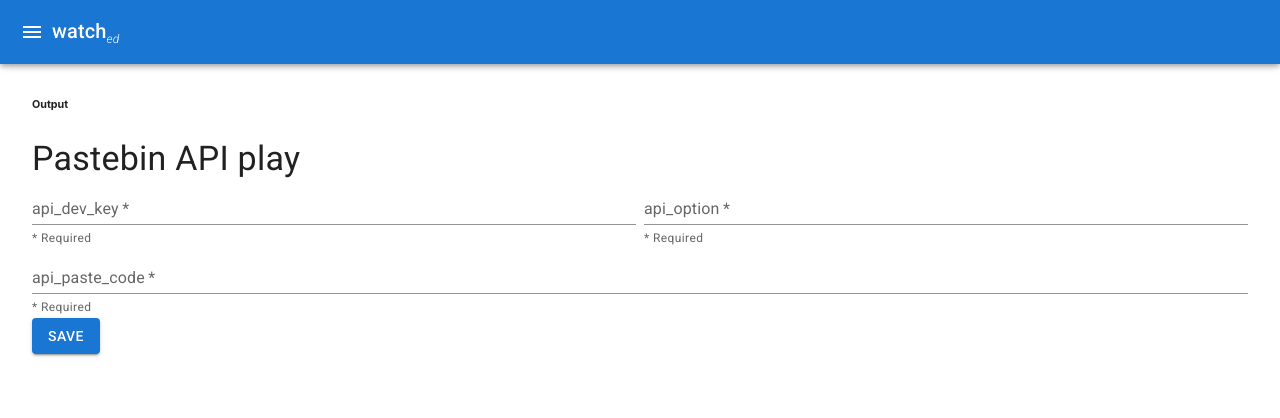
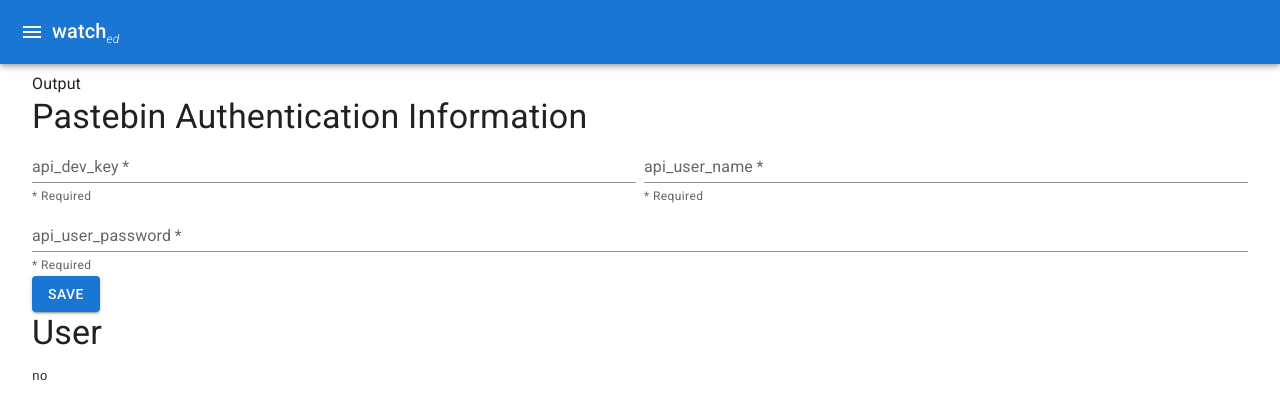
Before and after one commit to HomerJSimpson/watched, a React (Vite) app: page / in a window 1280 px wide. Shown: the top 418 px of the page. Built offline with nearby package versions, Linux system fonts and the light colour scheme; no server answers.

Commit message:
Lay groundwork for pastebin api

```diff
--- a/src/App.tsx
+++ b/src/App.tsx
@@ -33,7 +33,7 @@
       </AppBar>
       <Toolbar />
       <Paper square sx={{ px: 4, py: 1, height: "100%" }}>
-        <h6>Output</h6>
+        <Typography>Output</Typography>
         <FormGroup></FormGroup>
         <PasteBinForm></PasteBinForm>
       </Paper>
--- a/src/PasteBinForm.tsx
+++ b/src/PasteBinForm.tsx
@@ -1,27 +1,36 @@
-import React from "react";
-import Box from "@mui/material/Box";
-import TextField from "@mui/material/TextField";
-import Button from "@mui/material/Button";
-import Typography from "@mui/material/Typography";
+import React from 'react';
 
-const apiKeys = ["api_dev_key", "api_option", "api_paste_code"];
+import Box from '@mui/material/Box';
+import Button from '@mui/material/Button';
+import TextField from '@mui/material/TextField';
+import Typography from '@mui/material/Typography';
 
 function PasteBinForm() {
+  type State = { [key: string]: string };
   const [state, setState] = React.useState(
-    apiKeys.reduce((acc, e, i) => ((acc[e] = ""), acc), {})
+    JSON.parse(
+      localStorage.getItem("pbinfo") ||
+        '{"api_dev_key":"", "api_user_name":"","api_user_password":""}'
+    )
   );
+
   function saveClick(e: React.SyntheticEvent): void {
     console.log(state);
+    localStorage.setItem("pbinfo", JSON.stringify(state));
   }
+
   function onChange(e: React.ChangeEvent<HTMLInputElement>): void {
-    const update = { ...state };
-    update[e.target.id as keyof typeof apiKeys] = e.target.value;
+    type Update = { [key: string]: string };
+    const update: Update = { ...state };
+    update[e.target.id] = e.target.value;
     setState(update);
   }
+
   return (
     <>
-      <Typography variant="h4">Pastebin API play</Typography>
+      <Typography variant="h4">Pastebin Authentication Information</Typography>
       <Box
+        component="form"
         sx={{
           display: "flex",
           flexDirection: "row",
@@ -30,7 +39,7 @@
           columnGap: "8px",
         }}
       >
-        {apiKeys.map((e, i) => (
+        {Object.keys(state).map((e, i) => (
           <TextField
             id={e}
             label={e}
@@ -42,16 +51,63 @@
             onChange={onChange}
             required
             helperText="* Required"
-            sx={{ flex: "1 46%" }}
+            sx={{ flex: { xs: "1 100%", sm: "1 46%" } }}
             key={i}
+            type={e.indexOf("assword") > 0 ? "password" : ""}
           />
         ))}
       </Box>
-      <Button variant="contained" onClick={saveClick}>
-        Save
-      </Button>
+      <Box sx={{ display: "flex" }}>
+        <Button variant="contained" onClick={saveClick}>
+          Save
+        </Button>
+      </Box>
+      <Box sx={{ display: "flex", flexWrap: "wrap" }}>
+        <Typography sx={{ flex: "0 0 100%" }} variant="h4">
+          User
+        </Typography>
+        <ApiUserCode pbinfo={state}></ApiUserCode>
+      </Box>
     </>
   );
 }
 
+interface Props {
+  pbinfo: { [key: string]: string };
+}
+
+const ApiUserCode: React.FC<Props> = (props) => {
+  const [state, setState] = React.useState({ text: "no", ...props });
+  /**
+   * TODO:
+   *
+   * Flesh this out, POST, pass in pbinfo and convert to body(form)
+   * figure out the fetch or trucking switch to axios already
+   */
+  async function _fetchApiUserKey() {
+    let text;
+    try {
+      const response = await fetch("https://pastebin.com/api/api_login.php", {
+        method: "POST",
+        mode: "no-cors",
+      });
+      text = await response.json();
+      console.log({ text });
+    } catch (e: any) {
+      text = e.toString();
+    }
+    return text;
+  }
+
+  React.useEffect(() => {
+    _fetchApiUserKey();
+  });
+
+  return (
+    <Box>
+      <pre>{state.text + ""}</pre>
+    </Box>
+  );
+};
+
 export default PasteBinForm;
--- /dev/null
+++ b/src/pb.js
@@ -0,0 +1 @@
+fetch('https://pastebin.com/api/api_post.php', { headers : { 'Content-Type': 'application/x-www-form-urlencoded;charset=UTF-8' }});
```
Also changed, not shown: 1 other file (tests, documents, lock files or other folders).
